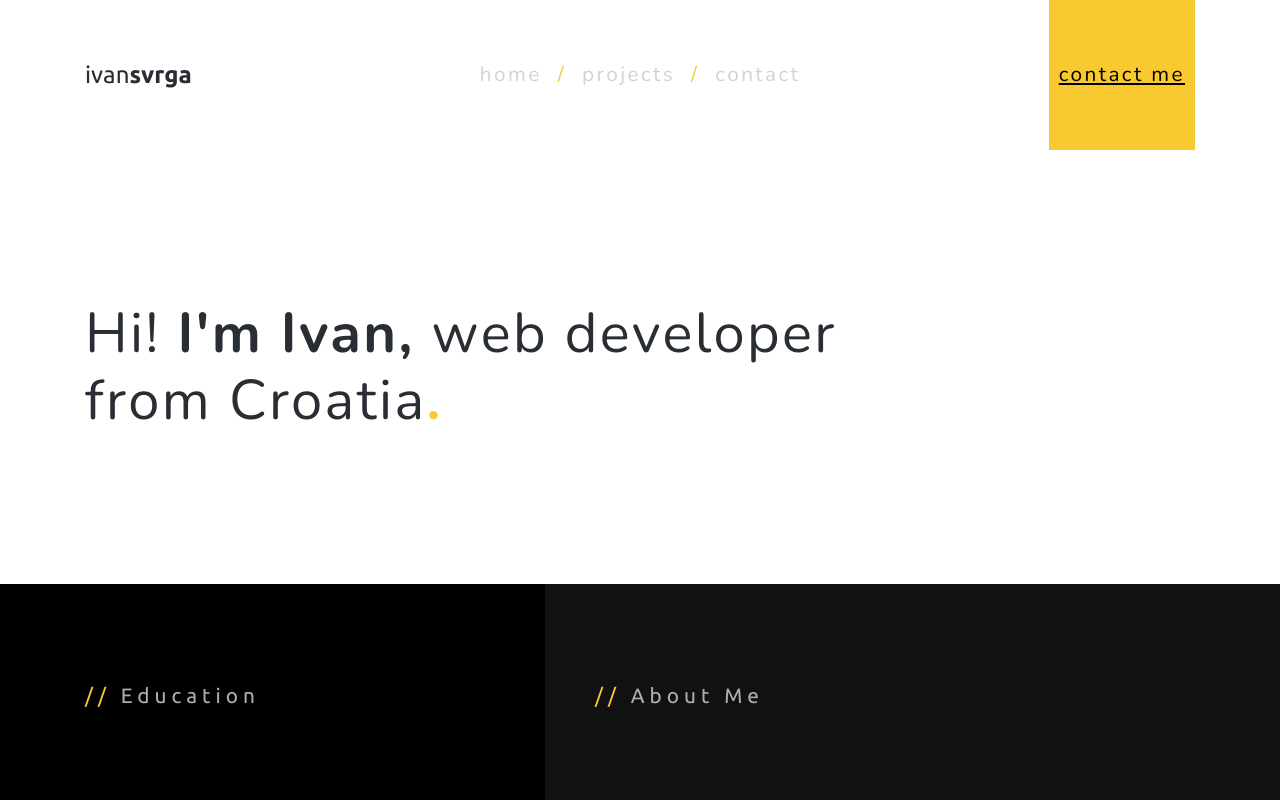
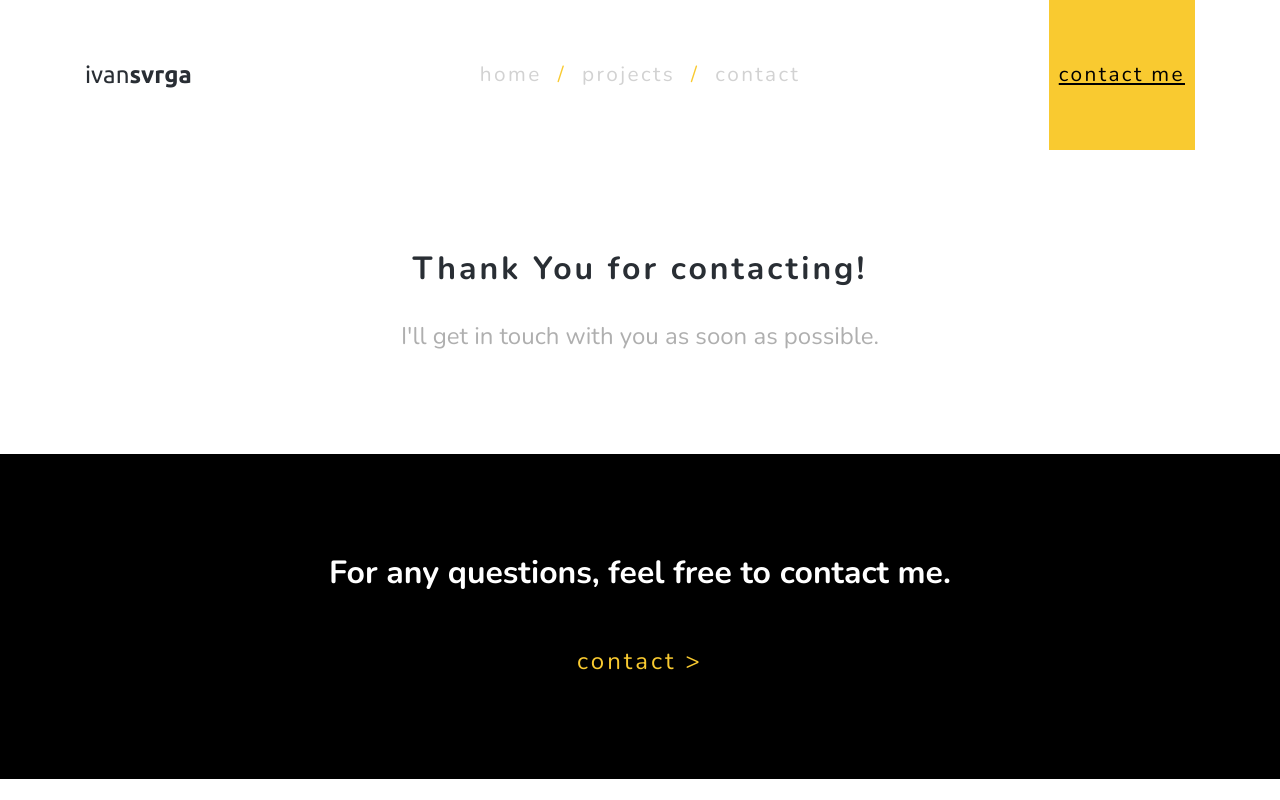
Before and after one commit to ivans204/portfolio-vue, a Vue app: page /thanks in a window 1280 px wide. Shown: the top 800 px of the page. Built offline with nearby package versions, Linux system fonts and the light colour scheme.

Commit message:
thanks view

```diff
--- a/src/router/index.js
+++ b/src/router/index.js
@@ -26,6 +26,11 @@ const routes = [
     component: () => import(/* webpackChunkName: "about" */ '../views/Contact.vue')
   },
   {
+    path: '/thanks',
+    name: 'Thanks',
+    component: () => import(/* webpackChunkName: "about" */ '../views/Thanks.vue')
+  },
+  {
     path: '*',
     component: Home,
   }
--- /dev/null
+++ b/src/views/Thanks.vue
@@ -0,0 +1,37 @@
+<template>
+  <div class="thanks">
+    <b-container>
+      <h2 class="title">Thank You for contacting!</h2>
+      <p class="subtitle">I'll get in touch with you as soon as possible.</p>
+    </b-container>
+  </div>
+</template>
+
+<script>
+
+export default {
+  name: 'Thank',
+}
+</script>
+
+<style scoped lang="scss">
+
+.thanks {
+  margin: 100px auto;
+}
+
+h2.title {
+  color: #292E34;
+  text-align: center;
+  letter-spacing: 3px;
+  font-weight: bold;
+}
+
+.subtitle {
+  text-align: center;
+  font-size: 1.5rem;
+  color: #AFAFAF;
+  margin-top: 30px;
+}
+
+</style>
```
